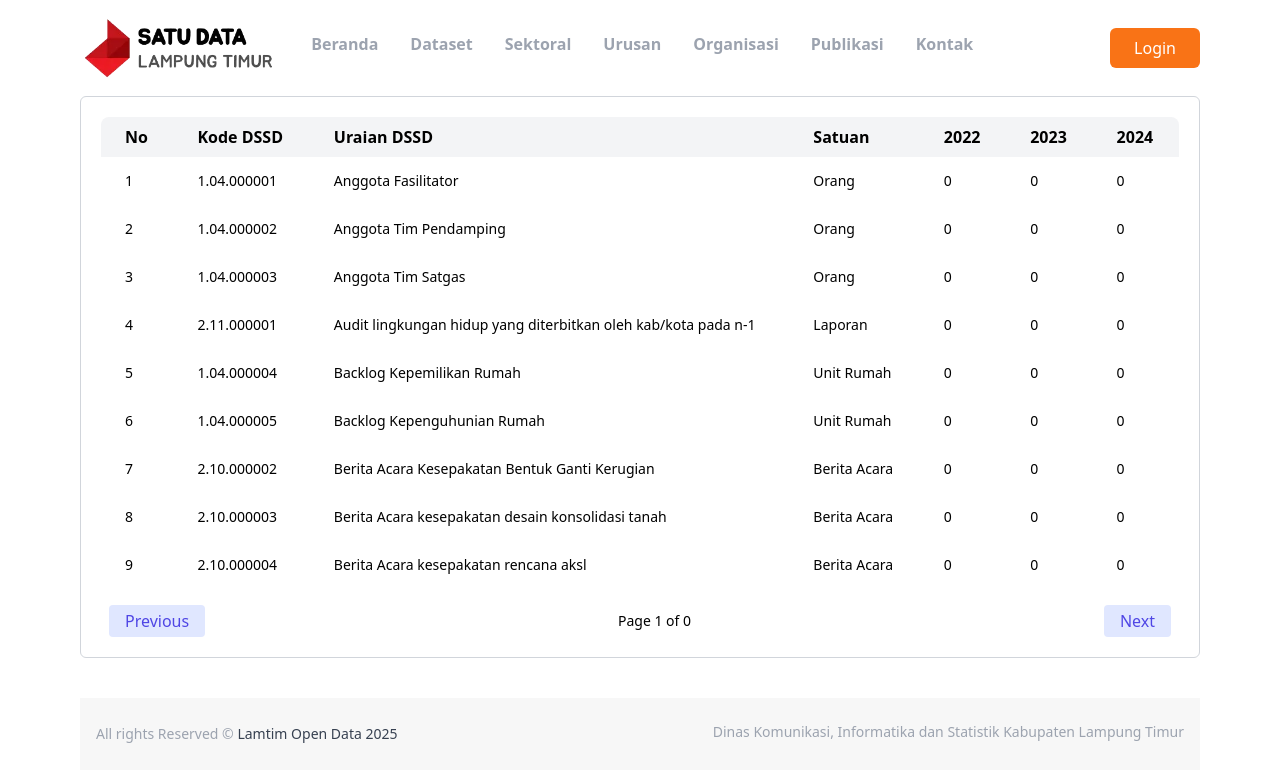
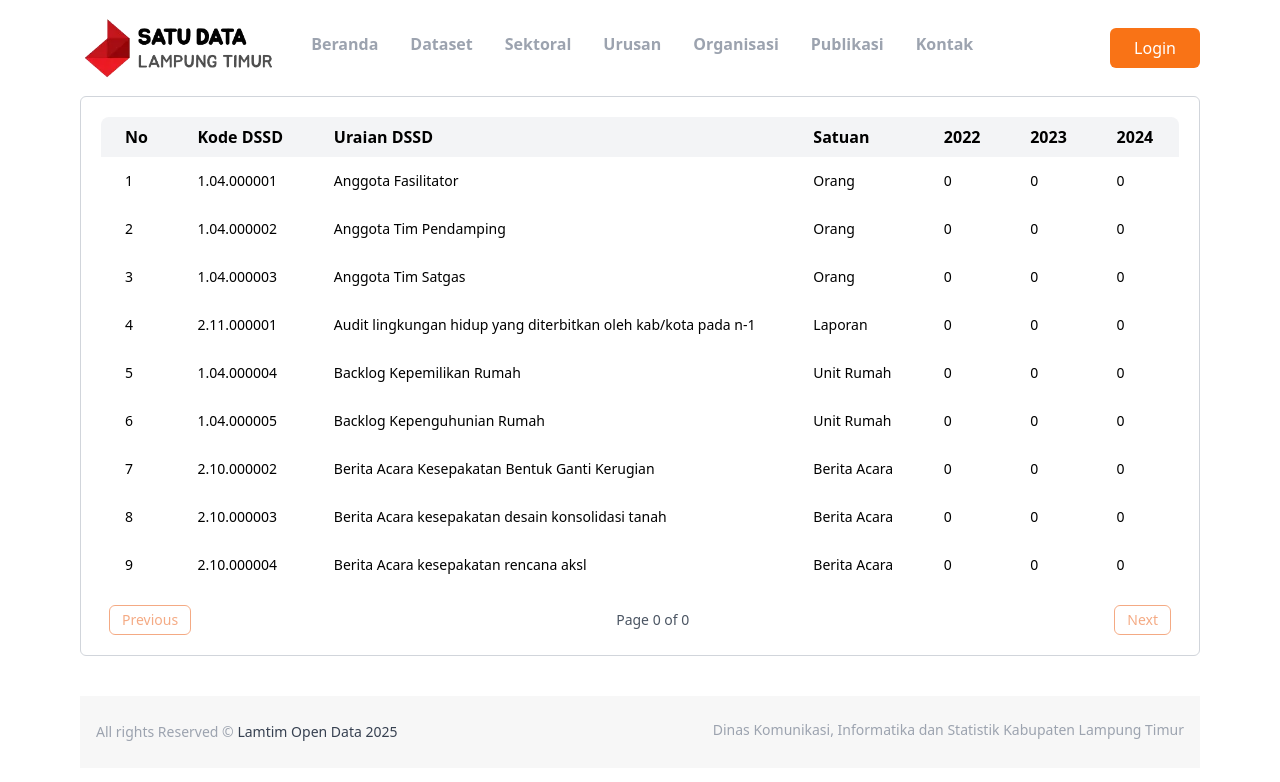
Before and after one commit to misdarmanto/clone_web, a React (Vite) app: page /sectorals in a window 1280 px wide. Shown: the top 782 px of the page. Built offline with nearby package versions, Linux system fonts and the light colour scheme.

Commit message:
feat: create pagination component and storybook for pagination component

```diff
--- a/src/components/pagination/Pagination.tsx
+++ b/src/components/pagination/Pagination.tsx
@@ -1,13 +1,46 @@
-export default function Pagination() {
+import Button from "../buttons/Button";
+import clsx from "clsx";
+
+interface PaginationProps {
+  currentPage: number;
+  totalPages: number;
+  onPrev: () => void;
+  onNext: () => void;
+  className?: string;
+}
+
+export default function Pagination({
+  currentPage,
+  totalPages,
+  onPrev,
+  onNext,
+  className = "",
+}: PaginationProps) {
   return (
-    <div className="flex items-center justify-between mt-4 px-2">
-      <button className="bg-indigo-100 text-indigo-600 px-4 py-1 rounded">
+    <div
+      className={clsx(`flex items-center justify-between mt-4 px-2`, className)}
+    >
+      <Button
+        variant="outlined"
+        size="small"
+        onClick={onPrev}
+        disabled={currentPage <= 1}
+      >
         Previous
-      </button>
-      <p className="text-sm">Page 1 of 0</p>
-      <button className="bg-indigo-100 text-indigo-600 px-4 py-1 rounded">
+      </Button>
+
+      <p className="text-sm text-gray-600">
+        Page {currentPage} of {totalPages}
+      </p>
+
+      <Button
+        variant="outlined"
+        size="small"
+        onClick={onNext}
+        disabled={currentPage >= totalPages}
+      >
         Next
-      </button>
+      </Button>
     </div>
   );
 }
--- a/src/pages/SectoralView.tsx
+++ b/src/pages/SectoralView.tsx
@@ -112,7 +112,12 @@ export default function SectoralView() {
     <div>
       <div className="p-5 border border-gray-300 border-1 rounded-md">
         <Table data={data} columns={columns} loading={false} />
-        <Pagination />
+        <Pagination
+          currentPage={0}
+          totalPages={0}
+          onPrev={() => {}}
+          onNext={() => {}}
+        />
       </div>
     </div>
   );
```
Also changed, not shown: 1 other file (tests, documents, lock files or other folders).
